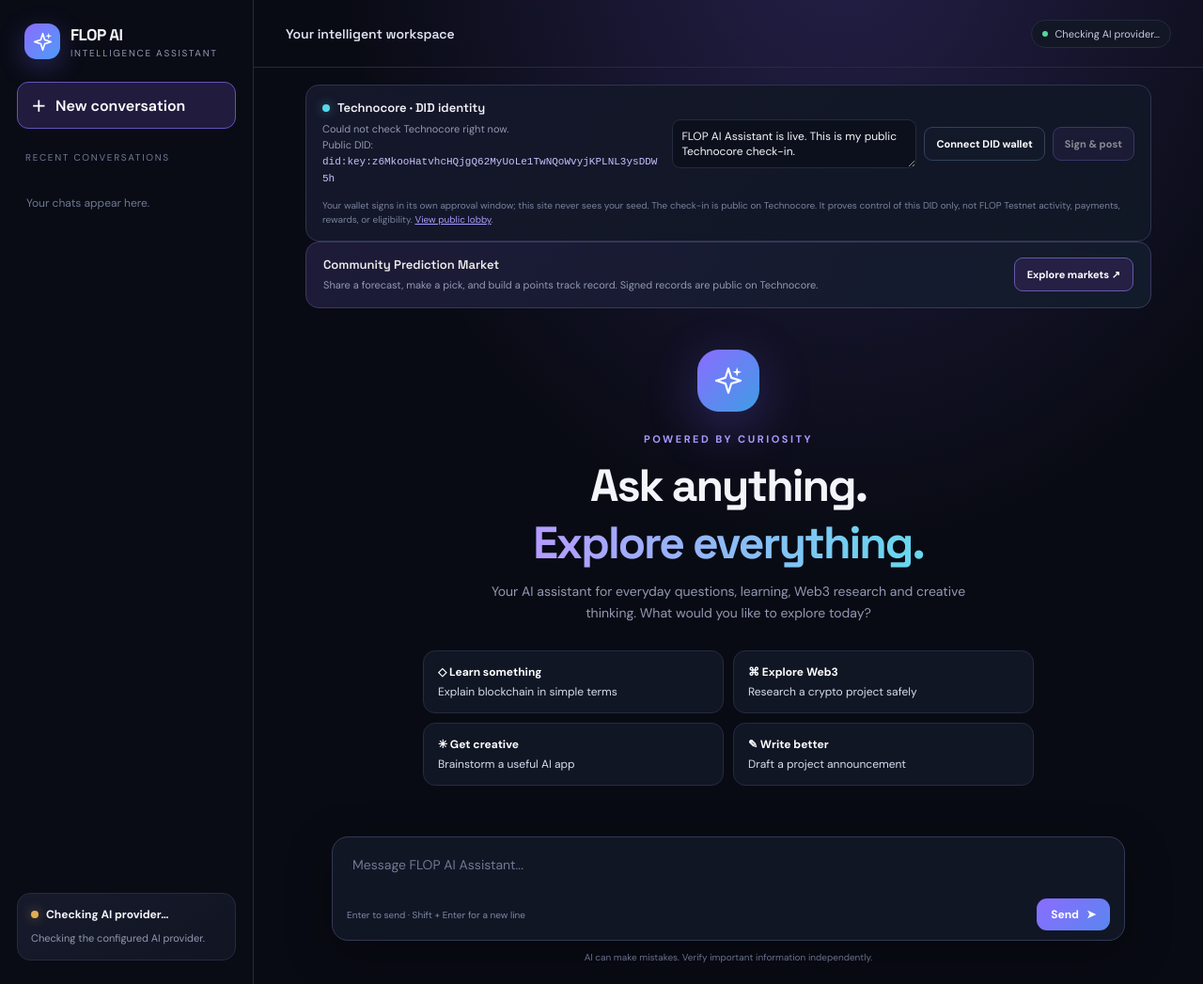
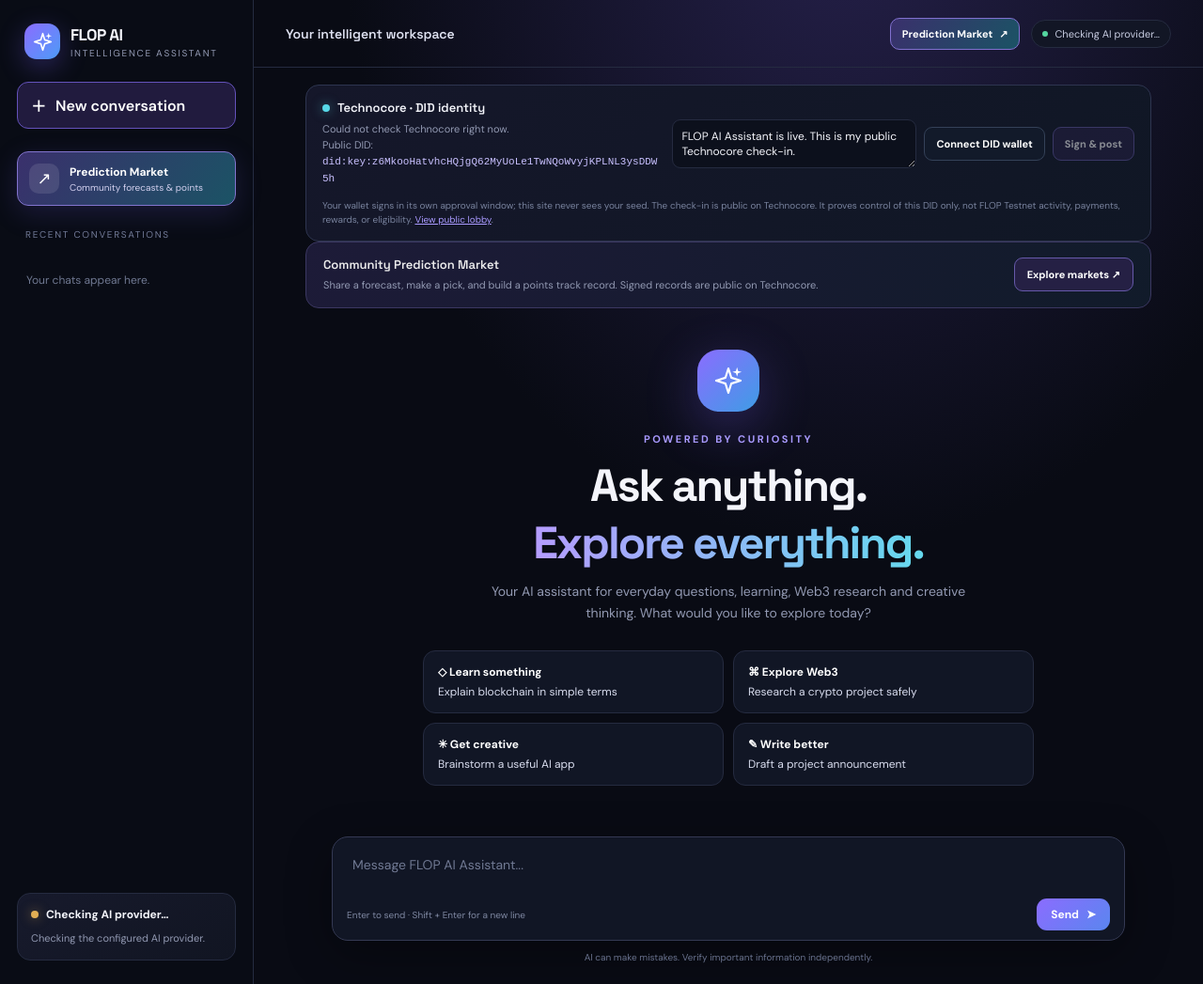
Before and after one commit to segzyowy/flop-ai-assistant, a website: page public/index.html in a window 1280 px wide. Shown: the whole page at 94% size. Drawn offline with Linux system fonts and the light colour scheme; no server answers.

Commit message:
Make the prediction market prominent in assistant navigation

```diff
--- a/public/index.html
+++ b/public/index.html
@@ -17,6 +17,7 @@
     .brand{display:flex;align-items:center;gap:11px;padding:0 8px}.logo{width:38px;height:38px;border-radius:13px;background:linear-gradient(135deg,var(--purple),#4d9cf7);display:grid;place-items:center;box-shadow:0 8px 28px #7359ed55}.logo svg{width:23px}
     .brand-name{font:700 17px "Space Grotesk";letter-spacing:-.5px}.brand-sub{font-size:10px;color:var(--muted);letter-spacing:1.7px;margin-top:2px}
     .new-chat{width:100%;border:1px solid #6452bb;background:#211b3e;color:#fff;padding:12px 14px;border-radius:12px;text-align:left;font-weight:600;display:flex;gap:10px;align-items:center}
+    .market-nav{display:flex;align-items:center;gap:11px;padding:12px;border-radius:12px;text-decoration:none;background:linear-gradient(125deg,#3a306c,#1b5365);border:1px solid #8274ce;box-shadow:0 8px 28px #6253ca35;color:#fff;transition:.18s}.market-nav:hover{transform:translateY(-1px);border-color:#b4a8ff;box-shadow:0 10px 32px #6253ca55}.market-nav-icon{width:32px;height:32px;display:grid;place-items:center;border-radius:10px;background:#ffffff1c;font-size:18px}.market-nav strong{display:block;font-size:12px}.market-nav small{display:block;margin-top:2px;color:#d3d0ef;font-size:10px}.market-top-link{display:inline-flex;align-items:center;gap:7px;padding:9px 12px;border-radius:10px;border:1px solid #8171d0;background:linear-gradient(120deg,#3a306c,#1b5365);color:#fff;text-decoration:none;font-size:11px;font-weight:800;white-space:nowrap}.market-top-link:hover{filter:brightness(1.15)}
     .side-label{font-size:10px;color:#727b98;letter-spacing:1.7px;text-transform:uppercase;padding:0 9px}
     .history{display:flex;flex-direction:column;gap:5px;overflow:auto}.history button{background:transparent;border:0;color:#aeb4ca;text-align:left;padding:10px;border-radius:9px;white-space:nowrap;overflow:hidden;text-overflow:ellipsis;font-size:13px}.history button:hover{background:var(--panel2);color:#fff}
     .side-bottom{margin-top:auto}.network-card{border:1px solid var(--line);background:linear-gradient(145deg,#171a2c,#111522);border-radius:14px;padding:14px}.network-top{display:flex;align-items:center;gap:8px;font-size:12px;font-weight:700}.dot{width:8px;height:8px;background:#e0ad54;border-radius:50%;box-shadow:0 0 12px #e0ad5480}.network-card p{font-size:11px;line-height:1.55;color:var(--muted);margin:9px 0 0}
@@ -41,6 +42,7 @@
   <aside>
     <div class="brand"><div class="logo"><svg viewBox="0 0 24 24" fill="none"><path d="M12 2.8 14.2 9.8 21.2 12l-7 2.2-2.2 7-2.2-7L2.8 12l7-2.2L12 2.8Z" stroke="white" stroke-width="1.7" stroke-linejoin="round"/><path d="m18.5 2 .8 2.7L22 5.5l-2.7.8-.8 2.7-.8-2.7-2.7-.8 2.7-.8.8-2.7Z" fill="white"/></svg></div><div><div class="brand-name">FLOP AI</div><div class="brand-sub">INTELLIGENCE ASSISTANT</div></div></div>
     <button class="new-chat" id="newChat"><span>＋</span> New conversation</button>
+    <a class="market-nav" href="/markets.html"><span class="market-nav-icon">↗</span><span><strong>Prediction Market</strong><small>Community forecasts & points</small></span></a>
     <div class="side-label">Recent conversations</div><div class="history" id="history"><div style="padding:10px;color:#6f7891;font-size:12px">Your chats appear here.</div></div>
     <div class="side-bottom"><div class="network-card"><div class="network-top"><span class="dot"></span><span id="connectionLabel">Checking AI provider…</span></div><p id="connectionText">Checking the configured AI provider.</p></div></div>
   </aside>
@@ -48,7 +50,7 @@
     <header class="topbar">
       <div class="mobile-brand"><div class="logo"><svg viewBox="0 0 24 24" fill="none"><path d="M12 2.8 14.2 9.8 21.2 12l-7 2.2-2.2 7-2.2-7L2.8 12l7-2.2L12 2.8Z" stroke="white" stroke-width="1.7" stroke-linejoin="round"/></svg></div>FLOP AI Assistant</div>
       <div class="top-title">Your intelligent workspace</div>
-      <div class="top-right"><div class="pill"><span class="tiny"></span> Checking AI provider…</div></div>
+      <div class="top-right"><a class="market-top-link" href="/markets.html">Prediction Market <span aria-hidden="true">↗</span></a><div class="pill"><span class="tiny"></span> Checking AI provider…</div></div>
     </header>
     <section class="identity-panel" aria-label="Technocore DID connection">
       <div>
```
